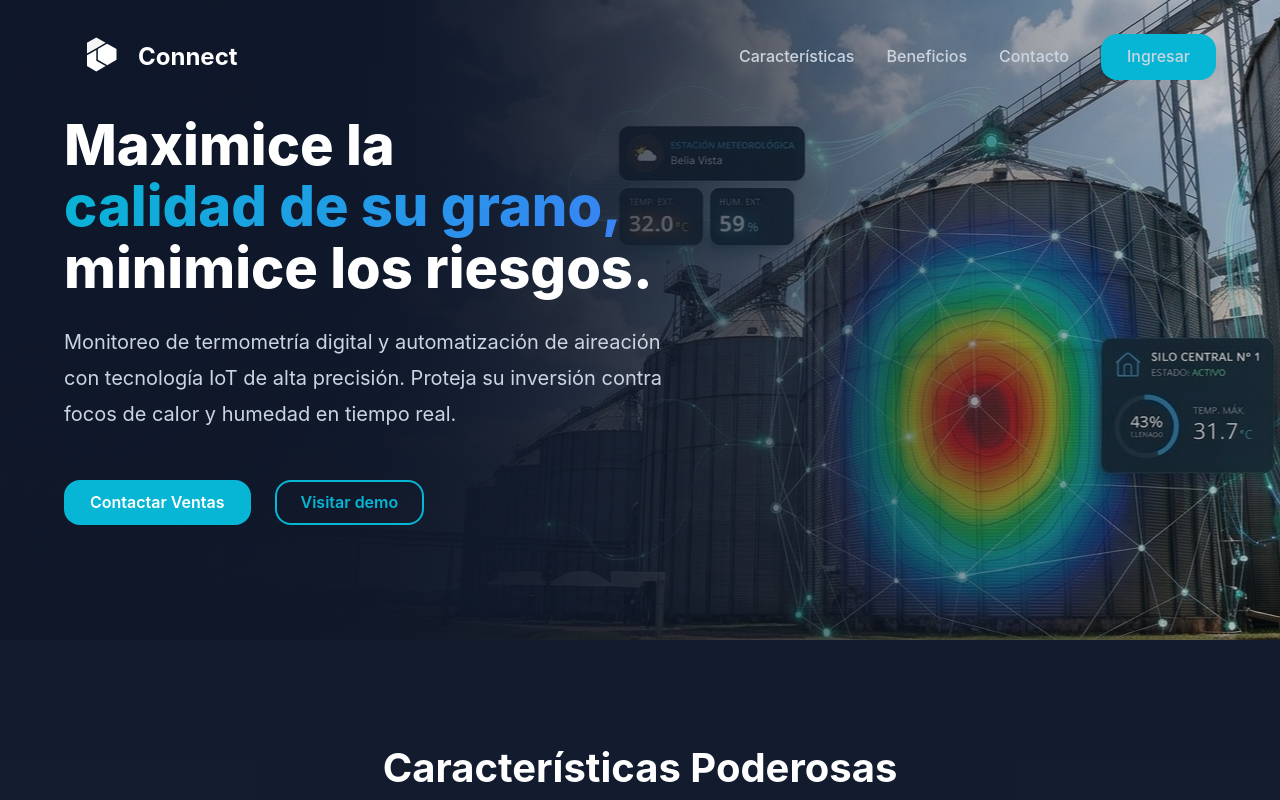
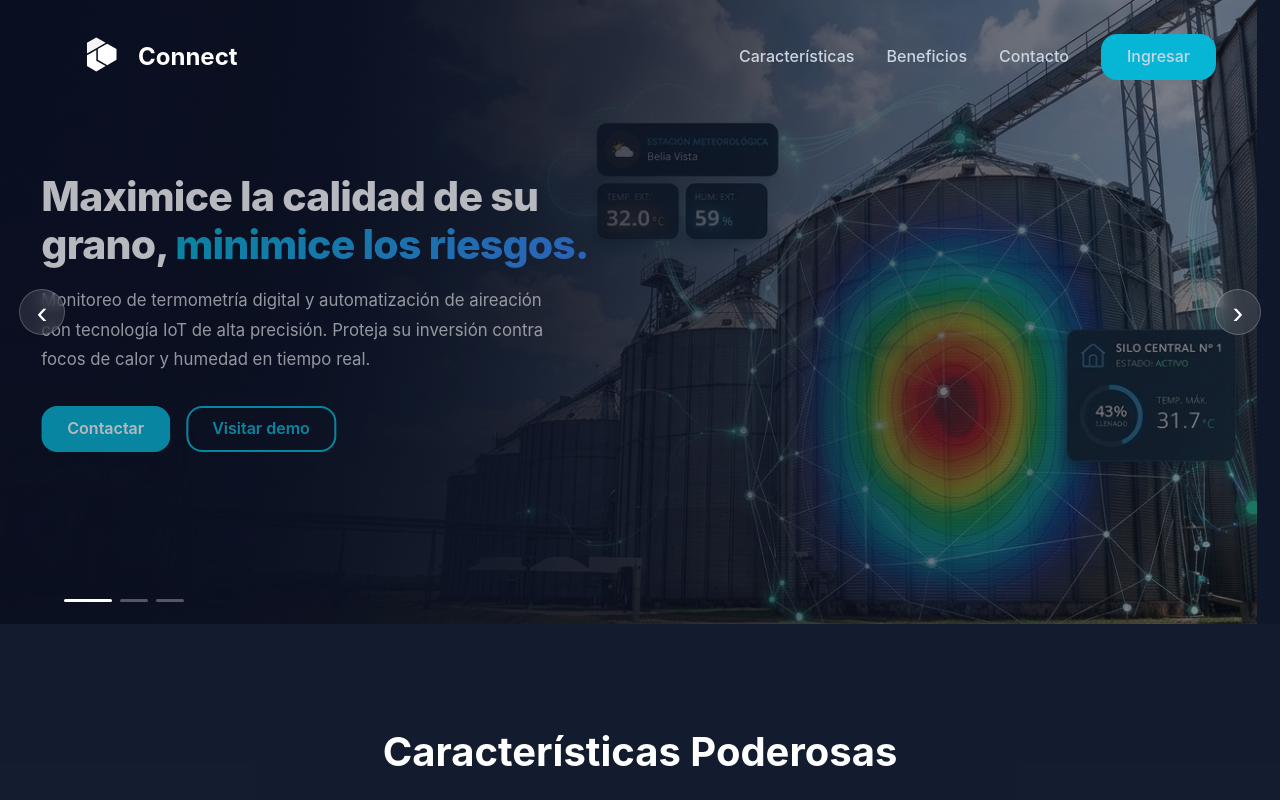
Before and after one commit to connectpy/connect, a React (Vite) app in the folder connect/: page / in a window 1280 px wide. Shown: the top 800 px of the page. Built offline with nearby package versions, Linux system fonts and the light colour scheme; no server answers.

Commit message:
agragado el carrousel a la landing page

```diff
--- a/connect/src/pages/landing.css
+++ b/connect/src/pages/landing.css
@@ -658,6 +658,238 @@ body {
   font-size: 0.875rem;
 }
 
+/* ============================================================
+   REEMPLAZÁ los estilos del hero anterior en tu landing.css
+   con todo este bloque (o pegalo al final si no tenías estilos
+   de hero previos)
+   ============================================================ */
+
+/* --- Contenedor principal del carrusel --- */
+.hero-carousel {
+    position: relative;
+    width: 100%;
+    height: 78vh;          /* Un poco más bajo que pantalla completa */
+    min-height: 520px;
+    max-height: 780px;
+    overflow: hidden;
+    margin-top: 0;
+}
+
+/* --- Track: contiene todas las slides alineadas --- */
+.hero-track {
+    position: relative;
+    width: 100%;
+    height: 100%;
+}
+
+/* Animación slide hacia la izquierda (next) */
+.hero-track--sliding-next .hero-slide--active {
+    animation: slideOutLeft 0.5s ease forwards;
+}
+
+/* Animación slide hacia la derecha (prev) */
+.hero-track--sliding-prev .hero-slide--active {
+    animation: slideOutRight 0.5s ease forwards;
+}
+
+@keyframes slideOutLeft {
+    from { transform: translateX(0);    opacity: 1; }
+    to   { transform: translateX(-6%);  opacity: 0; }
+}
+
+@keyframes slideOutRight {
+    from { transform: translateX(0);   opacity: 1; }
+    to   { transform: translateX(6%);  opacity: 0; }
+}
+
+/* --- Slide individual --- */
+.hero-slide {
+    position: absolute;
+    inset: 0;
+    background-size: cover;
+    background-position: center;
+    background-repeat: no-repeat;
+    display: flex;
+    align-items: center;
+    opacity: 0;
+    pointer-events: none;
+    transition: opacity 0.5s ease;
+}
+
+.hero-slide--active {
+    opacity: 1;
+    pointer-events: auto;
+}
+
+/* --- Overlay oscuro --- */
+.hero-overlay {
+    position: absolute;
+    inset: 0;
+    background: linear-gradient(
+        105deg,
+        rgba(8, 12, 28, 0.90) 0%,
+        rgba(8, 12, 28, 0.65) 45%,
+        rgba(8, 12, 28, 0.20) 100%
+    );
+    z-index: 1;
+}
+
+/* --- Inner: contiene el texto, pegado a la izquierda --- */
+.hero-slide-inner {
+    position: relative;
+    z-index: 2;
+    width: 100%;
+    padding: 0 5vw;          /* Padding general de la página */
+    display: flex;
+    align-items: center;
+}
+
+/* --- Bloque de texto: alineado a la izquierda, ancho limitado --- */
+.hero-text-block {
+    max-width: 580px;
+    text-align: left;
+}
+
+.hero-banner-title {
+    font-size: clamp(1.7rem, 3.2vw, 2.8rem);
+    font-weight: 800;
+    color: #ffffff;
+    line-height: 1.18;
+    margin-bottom: 1.1rem;
+    letter-spacing: -0.02em;
+}
+
+.hero-banner-subtitle {
+    font-size: clamp(0.88rem, 1.4vw, 1.05rem);
+    color: rgba(255, 255, 255, 0.80);
+    line-height: 1.75;
+    margin-bottom: 2rem;
+    max-width: 520px;
+}
+
+/* --- Botones: alineados a la izquierda --- */
+.hero-buttons {
+    display: flex;
+    gap: 1rem;
+    flex-wrap: wrap;
+    justify-content: flex-start;
+}
+
+/* --- Flechas de navegación --- */
+.carousel-arrow {
+    position: absolute;
+    top: 50%;
+    transform: translateY(-50%);
+    z-index: 5;
+    background: rgba(255, 255, 255, 0.10);
+    border: 1px solid rgba(255, 255, 255, 0.22);
+    color: #ffffff;
+    font-size: 2rem;
+    width: 46px;
+    height: 46px;
+    border-radius: 50%;
+    cursor: pointer;
+    display: flex;
+    align-items: center;
+    justify-content: center;
+    backdrop-filter: blur(8px);
+    transition: background 0.2s ease, transform 0.2s ease;
+    line-height: 1;
+}
+
+.carousel-arrow:hover {
+    background: rgba(255, 255, 255, 0.22);
+    transform: translateY(-50%) scale(1.1);
+}
+
+.carousel-arrow--left  { left: 1.2rem; }
+.carousel-arrow--right { right: 1.2rem; }
+
+/* --- Dots --- */
+.carousel-dots {
+    position: absolute;
+    bottom: 1.4rem;
+    left: 5vw;               /* Alineados con el texto, a la izquierda */
+    z-index: 5;
+    display: flex;
+    gap: 8px;
+}
+
+.carousel-dot {
+    width: 28px;
+    height: 3px;
+    border-radius: 2px;
+    background: rgba(255, 255, 255, 0.30);
+    border: none;
+    cursor: pointer;
+    padding: 0;
+    transition: background 0.3s ease, width 0.3s ease;
+}
+
+.carousel-dot--active {
+    background: #ffffff;
+    width: 48px;             /* Dot activo más largo */
+}
+
+/* --- Responsive móvil --- */
+@media (max-width: 640px) {
+    .hero-carousel {
+        height: 85vh;
+        min-height: 480px;
+    }
+
+    .hero-slide-inner {
+        padding: 0 1.2rem;
+        align-items: flex-end;
+        padding-bottom: 5rem;
+    }
+
+    .hero-text-block {
+        max-width: 100%;
+    }
+
+    .hero-banner-title {
+        font-size: clamp(1.5rem, 6vw, 2rem);
+    }
+
+    .carousel-arrow {
+        width: 36px;
+        height: 36px;
+        font-size: 1.4rem;
+    }
+
+    .carousel-arrow--left  { left: 0.5rem; }
+    .carousel-arrow--right { right: 0.5rem; }
+
+    .carousel-dots {
+        left: 50%;
+        transform: translateX(-50%);
+        bottom: 1rem;
+    }
+}
+
+/* --- Responsive móvil --- */
+@media (max-width: 640px) {
+    .hero-banner-content {
+        padding: 120px 1.2rem 80px;
+        max-width: 100%;
+    }
+
+    .carousel-arrow {
+        width: 40px;
+        height: 40px;
+        font-size: 1.6rem;
+    }
+
+    .carousel-arrow--left {
+        left: 0.6rem;
+    }
+
+    .carousel-arrow--right {
+        right: 0.6rem;
+    }
+}
+
 /* ===== Animaciones ===== */
 @keyframes fadeInUp {
   from {
--- a/connect/src/pages/landing.jsx
+++ b/connect/src/pages/landing.jsx
@@ -1,8 +1,9 @@
-import { useState, useEffect } from "react";
+import { useState, useEffect, useCallback } from "react";
 import whitelogo from '../assets/whitelogo.svg';
 import './landing.css';
-import imagen from '../assets/silo.png';
-import fondo from '../assets/fondo.png';
+import slide2 from '../assets/silo.png';
+import slide1 from '../assets/fondo.png';
+import slide3 from '../assets/fondo.png';
 //barra de navegacion
 function Navbar (){
     //funcion de navbar scrolleado
@@ -42,44 +43,142 @@ function Navbar (){
 }
 
 //////funcion hero//////
+// ============================================================
+// REEMPLAZA la función Hero() completa en tu landing.jsx
+// ------------------------------------------------------------
+// Asegurate de tener estos imports al inicio del archivo:
+//
+//   import slide1 from '../assets/slide1.png';
+//   import slide2 from '../assets/slide2.png';
+//   import slide3 from '../assets/slide3.png';
+//
+// Y que useState, useEffect, useCallback estén importados:
+//   import { useState, useEffect, useCallback } from "react";
+// ============================================================
 
 function Hero() {
+    const slides = [
+        {
+            image: slide1,
+            title: "Maximice la calidad de su grano,",
+            titleHighlight: "minimice los riesgos.",
+            subtitle:
+                "Monitoreo de termometría digital y automatización de aireación con tecnología IoT de alta precisión. Proteja su inversión contra focos de calor y humedad en tiempo real.",
+            btnPrimary: { label: "Contactar", href: "https://wa.me/595985686844" },
+            btnSecondary: { label: "Visitar demo", href: "/demo" },
+        },
+        {
+            image: slide2,
+            title: "Visualizá el interior de tu silo",
+            titleHighlight: "en tiempo real.",
+            subtitle:
+                "Accedé a mapas de calor, gráficos históricos y alertas automáticas desde cualquier dispositivo. Toda la información de tu planta, al alcance de tu mano.",
+            btnPrimary: { label: "Contactar", href: "https://wa.me/595985686844" },
+            btnSecondary: { label: "Visitar demo", href: "/demo" },
+        },
+        {
+            image: slide3,
+            title: "Automatizá la aireación,",
+            titleHighlight: "reducí costos operativos.",
+            subtitle:
+                "Nuestro sistema activa y detiene los ventiladores automáticamente según las condiciones del grano. Menos intervención manual, más eficiencia y menos pérdidas.",
+            btnPrimary: { label: "Contactar", href: "https://wa.me/595985686844" },
+            btnSecondary: { label: "Visitar demo", href: "/demo" },
+        },
+    ];
 
+    const [current, setCurrent] = useState(0);
+    const [sliding, setSliding] = useState(false);
+    const [direction, setDirection] = useState("next"); // "next" | "prev"
+
+    const goTo = useCallback(
+        (index, dir = "next") => {
+            if (sliding) return;
+            setDirection(dir);
+            setSliding(true);
+            setTimeout(() => {
+                setCurrent(index);
+                setSliding(false);
+            }, 500);
+        },
+        [sliding]
+    );
+
+    const next = useCallback(() => {
+        goTo((current + 1) % slides.length, "next");
+    }, [current, goTo, slides.length]);
+
+    const prev = useCallback(() => {
+        goTo((current - 1 + slides.length) % slides.length, "prev");
+    }, [current, goTo, slides.length]);
+
+    useEffect(() => {
+        const timer = setInterval(next, 6000);
+        return () => clearInterval(timer);
+    }, [next]);
 
     return (
-        <section className="hero-industrial" style={{
-        backgroundImage: `linear-gradient(to right, rgba(15, 23, 42, 0.9) 30%, rgba(15, 23, 42, 0.2) 100%), url(${fondo})`,
-        backgroundSize: 'cover',
-        backgroundPosition: 'center',
-        width: '100%',
-        minHeight: '80vh',
-        display: 'flex',
-        alignItems: 'center',
-        position: 'relative'
-    }}>
-            <div className="container">
-                <div className="hero-content-left">
-                    <h1 className="hero-title">
-                        Maximice la <span className="gradient-text">calidad de su grano,</span> minimice los riesgos.
-                    </h1>
-                    <p className="hero-description">
-                        Monitoreo de termometría digital y automatización de aireación con tecnología IoT de alta precisión.
-                        Proteja su inversión contra focos de calor y humedad en tiempo real.
-                    </p>
-                    <div className="hero-buttons">
-                        <a href="https://wa.me/595985686844" className="btn-primary hero-btn">
-                            Contactar Ventas
-                        </a>
-                        <a href="/demo" className="btn-secondary hero-btn">
-                            Visitar demo
-                        </a>
+        <section className="hero-carousel">
+            {/* Track deslizable */}
+            <div
+                className={`hero-track ${sliding ? `hero-track--sliding-${direction}` : ""}`}
+            >
+                {slides.map((slide, i) => (
+                    <div
+                        key={i}
+                        className={`hero-slide ${i === current ? "hero-slide--active" : ""}`}
+                        style={{ backgroundImage: `url(${slide.image})` }}
+                        aria-hidden={i !== current}
+                    >
+                        <div className="hero-overlay" />
+                        <div className="hero-slide-inner">
+                            <div className="hero-text-block">
+                                <h1 className="hero-banner-title">
+                                    {slide.title}{" "}
+                                    <span className="gradient-text">{slide.titleHighlight}</span>
+                                </h1>
+                                <p className="hero-banner-subtitle">{slide.subtitle}</p>
+                                <div className="hero-buttons">
+                                    <a
+                                        href={slide.btnPrimary.href}
+                                        target="_blank"
+                                        rel="noopener noreferrer"
+                                        className="btn-primary hero-btn"
+                                    >
+                                        {slide.btnPrimary.label}
+                                    </a>
+                                    <a href={slide.btnSecondary.href} className="btn-secondary hero-btn">
+                                        {slide.btnSecondary.label}
+                                    </a>
+                                </div>
+                            </div>
+                        </div>
                     </div>
-                </div>
+                ))}
+            </div>
+
+            {/* Flechas */}
+            <button className="carousel-arrow carousel-arrow--left" onClick={prev} aria-label="Anterior">
+                ‹
+            </button>
+            <button className="carousel-arrow carousel-arrow--right" onClick={next} aria-label="Siguiente">
+                ›
+            </button>
+
+            {/* Dots */}
+            <div className="carousel-dots">
+                {slides.map((_, i) => (
+                    <button
+                        key={i}
+                        className={`carousel-dot ${i === current ? "carousel-dot--active" : ""}`}
+                        onClick={() => goTo(i, i > current ? "next" : "prev")}
+                        aria-label={`Ir a slide ${i + 1}`}
+                    />
+                ))}
             </div>
         </section>
     );
 }
-
 
 // Componente de Feature
 function FeatureCard({ icon, title, description }) {
```
